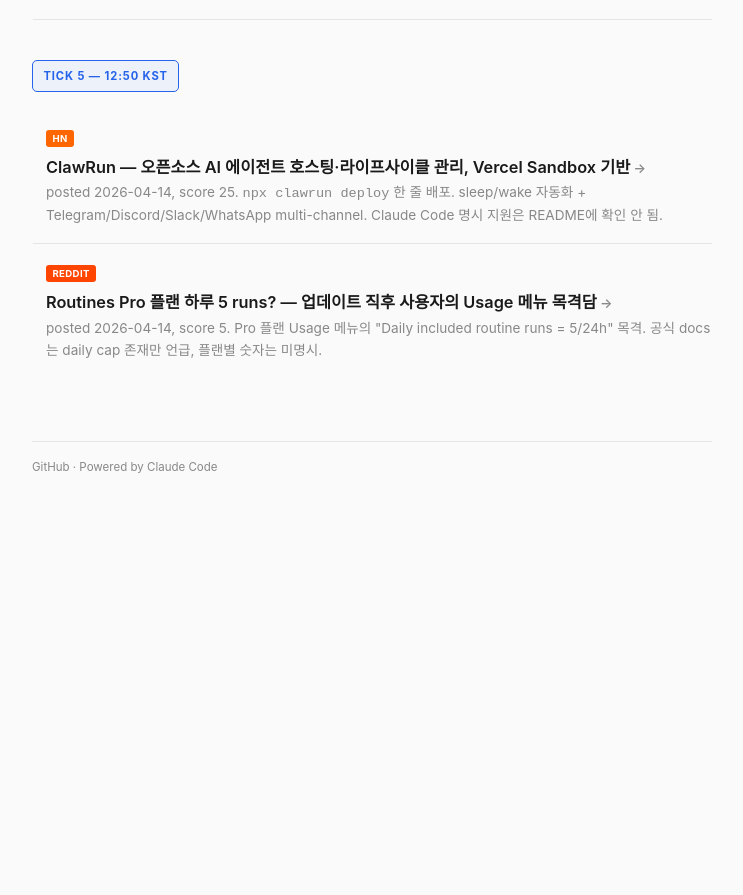
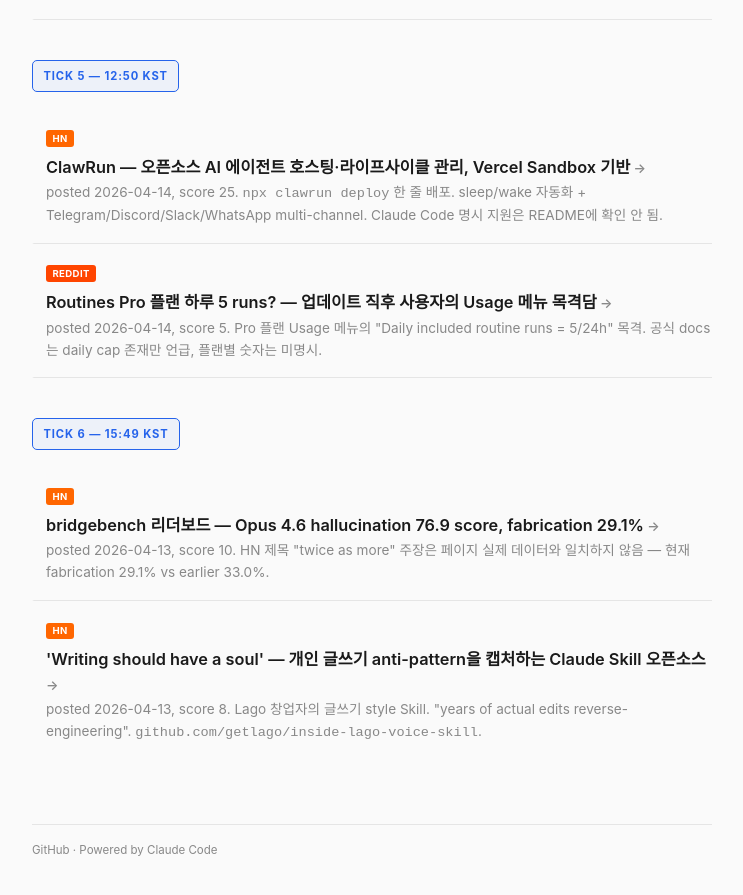
Before and after one commit to wojacklabs/agentic-coding-news, a Jekyll site: the page built from posts/2026-04-15.md, in a window 1280 px wide and 900 px high, scrolled down 2786 px. Shown: the top 895 px of the window, without its empty margins (268-1011 px from the left). Built offline with Jekyll 4.4.1, drawn with Linux system fonts in a browser that asks for light colours; before the commit the page ends 3304 px from its top, so only the background shows below that.

Commit message:
tick 6 (2026-04-15, 15:49): bridgebench Opus 4.6 벤치마크 + Writing Claude Skill
Phase 1-5 정상: HN 10, Reddit 5, X 16 신규. Threads SKIP.
2개 기사 — scope-in 후보 부족으로 엄선.

- opus-4-6-hallucination-bench (HN 10, 04-13): bridgebench.ai/hallucination
  리더보드 수치. HN 제목 "twice as more" 주장과 페이지 데이터 불일치
  (현재 fabrication 29.1% vs earlier 33.0%) 명시적 보고
- writing-claude-skill-lago (HN 8, 04-13): Lago 창업자의 개인 글쓰기
  anti-pattern Skill 오픈소스. github.com/getlago/inside-lago-voice-skill

이번 tick 특이점: 새 scope-in 신규 후보가 점점 희소해짐 (대부분 이전
tick 발행분 중복 또는 scope-out). X 16건 모두 score=0.

```diff
--- a/posts/2026-04-15.md
+++ b/posts/2026-04-15.md
@@ -122,3 +122,17 @@ title: "2026-04-15 Claude Code Deep"
 <h4><a href="2026-04-15/routines-5-daily-runs-pro">Routines Pro 플랜 하루 5 runs? — 업데이트 직후 사용자의 Usage 메뉴 목격담</a></h4>
 <p class="summary">posted 2026-04-14, score 5. Pro 플랜 Usage 메뉴의 "Daily included routine runs = 5/24h" 목격. 공식 docs는 daily cap 존재만 언급, 플랜별 숫자는 미명시.</p>
 </div>
+
+## TICK 6 — 15:49 KST
+
+<div class="article-card">
+<span class="tag tag-hn">HN</span>
+<h4><a href="2026-04-15/opus-4-6-hallucination-bench">bridgebench 리더보드 — Opus 4.6 hallucination 76.9 score, fabrication 29.1%</a></h4>
+<p class="summary">posted 2026-04-13, score 10. HN 제목 "twice as more" 주장은 페이지 실제 데이터와 일치하지 않음 — 현재 fabrication 29.1% vs earlier 33.0%.</p>
+</div>
+
+<div class="article-card">
+<span class="tag tag-hn">HN</span>
+<h4><a href="2026-04-15/writing-claude-skill-lago">'Writing should have a soul' — 개인 글쓰기 anti-pattern을 캡처하는 Claude Skill 오픈소스</a></h4>
+<p class="summary">posted 2026-04-13, score 8. Lago 창업자의 글쓰기 style Skill. "years of actual edits reverse-engineering". <code>github.com/getlago/inside-lago-voice-skill</code>.</p>
+</div>
```
Also changed, not shown: posts/2026-04-15/opus-4-6-hallucination-bench.md (added, +50 -0 lines), posts/2026-04-15/writing-claude-skill-lago.md (added, +52 -0 lines).
